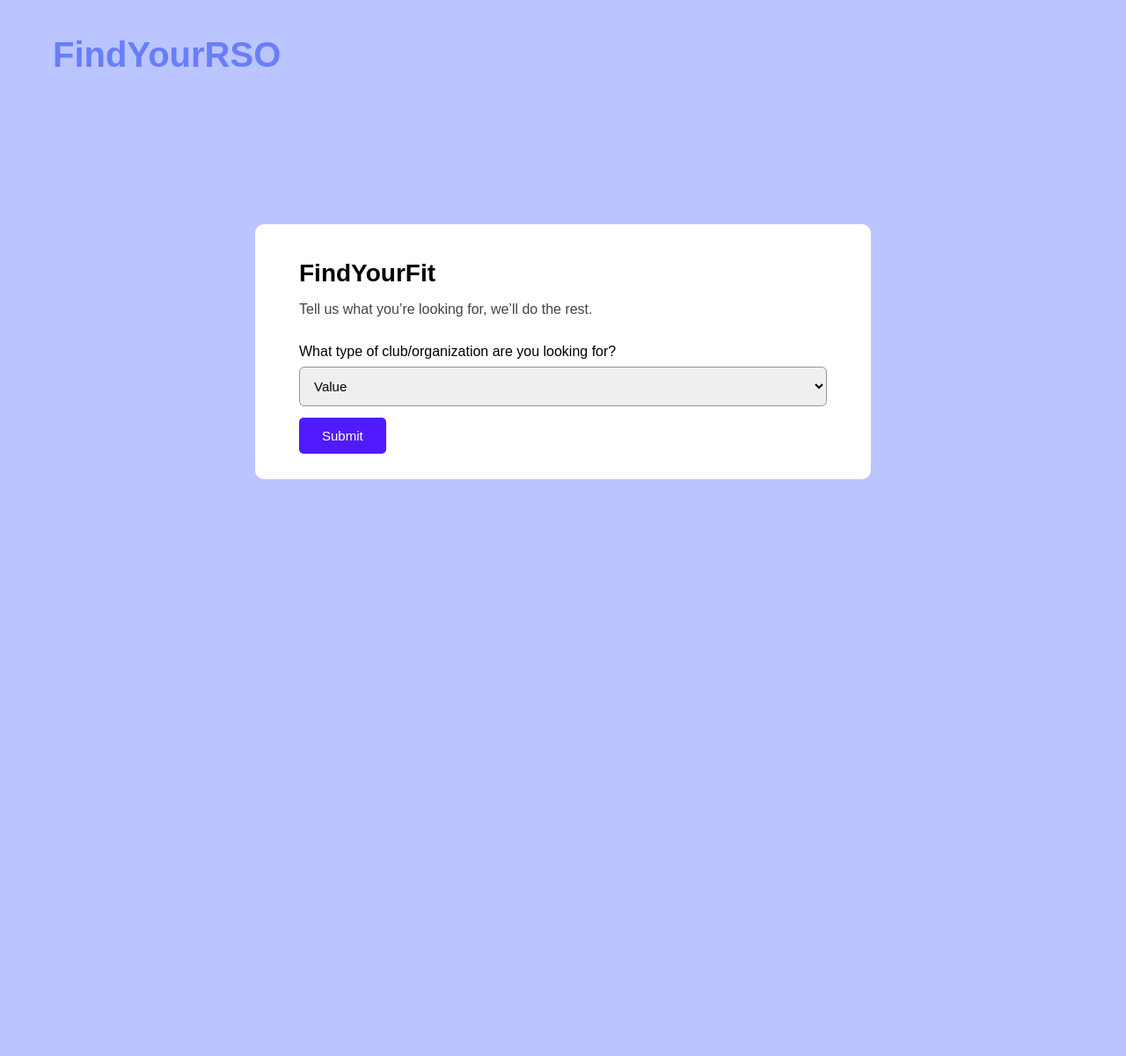
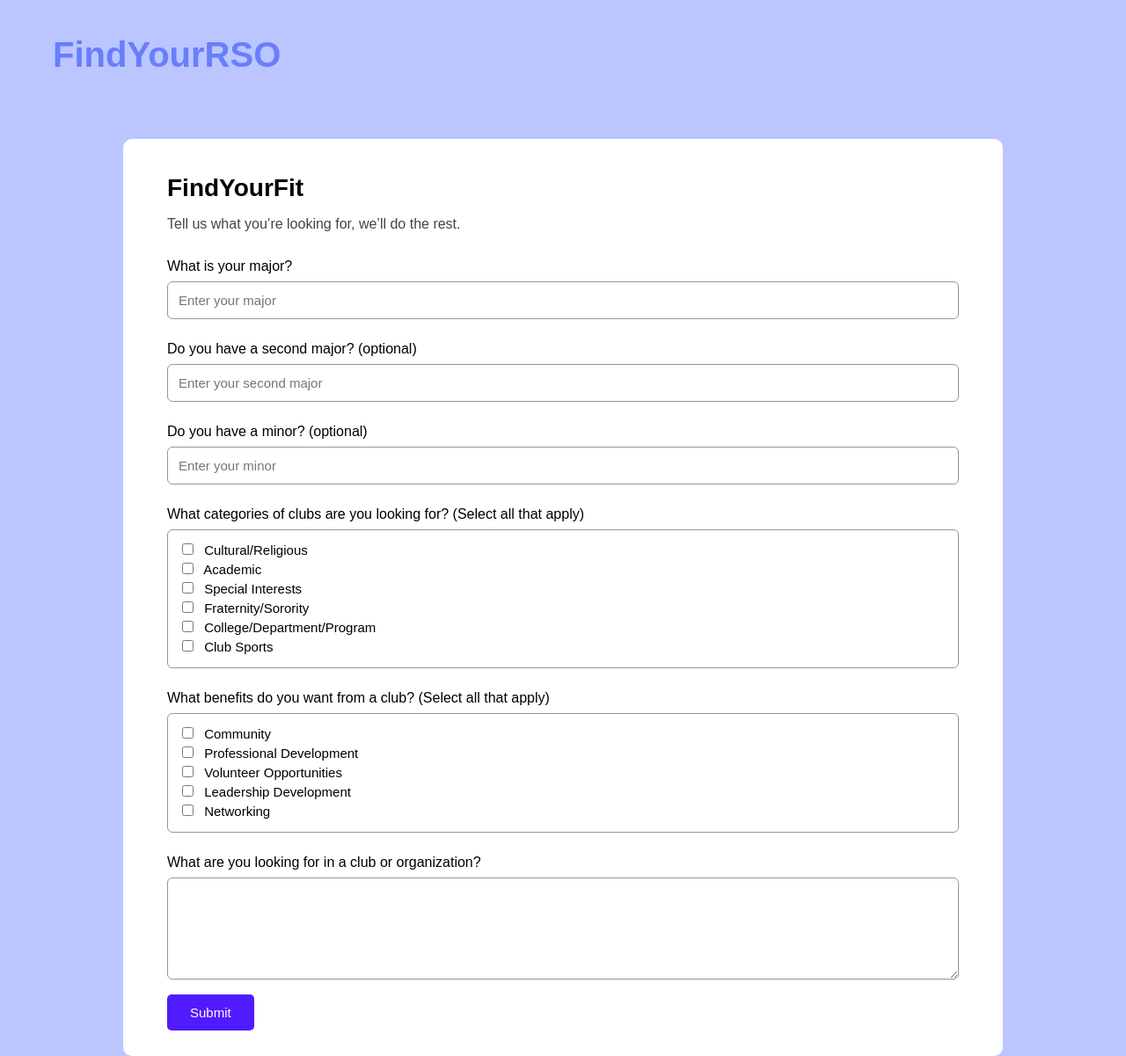
Before and after one commit to lexinejazly-asuncion/FALL25_CS152_Project, a Flask app: page /form in a window 1280 px wide. Shown: the whole page at 88% size. Before the commit the page ends 545 px from the top, so only its background shows below. Run offline with Flask 3, Linux system fonts and the light colour scheme.

Commit message:
updated form and profile html, updated model

```diff
--- a/View/static/form.css
+++ b/View/static/form.css
@@ -3,7 +3,6 @@
     background-color: rgb(187, 197, 255);
     height: 100vh;
     font-family: Arial, Helvetica, sans-serif;
-    margin: 0;
 }
 
 /* Header */
@@ -23,17 +22,18 @@
 main {
     display: flex;
     justify-content: center;
-    align-items: center;
+    align-items: flex-start;
     height: 100vh;
 }
 
 /* Main card */
 .card {
     background-color: white;
-    width: 700px;
+    width: 1000px;
     padding: 40px 50px;
     border-radius: 10px;
     box-sizing: border-box;
+    margin-top: 150px;
 }
 
 /* Titles */
@@ -79,3 +79,36 @@
     cursor: pointer;
     font-size: 15px;
 }
+
+/* Textbox */
+.textbox {
+    width: 100%;
+    padding: 12px;
+    border-radius: 6px;
+    border: 1px solid rgb(150, 150, 150);
+    margin-bottom: 25px;
+    font-size: 15px;
+    box-sizing: border-box;
+}
+
+/* Multiselect boxes */
+.checkbox-group {
+    border: 1px solid rgb(150, 150, 150);
+    border-radius: 6px;
+    padding: 12px;
+    margin-bottom: 25px;
+    font-size: 15px;
+}
+
+/* Multiselect box labels */
+.checkbox-group label {
+    display: inline;
+    font-size: 15px;
+    font-weight: normal;
+}
+
+/* Multiselect check boxes */
+.checkbox-group input[type="checkbox"] {
+    margin-right: 8px;
+    margin-bottom: 6px;
+}
--- a/View/templates/form.html
+++ b/View/templates/form.html
@@ -14,17 +14,67 @@
 
 <main>
     <div class="card">
+
         <h2 class="title">FindYourFit</h2>
         <p class="subtitle">Tell us what you’re looking for, we’ll do the rest.</p>
 
-        <label for="clubType">What type of club/organization are you looking for?</label>
-        <select id="clubType" class="dropdown">
-            <option disabled selected>Value</option>
-            <option>Academic</option>
-            <option>Engineering</option>
-            <option>Cultural</option>
-            <option>Sports</option>
-        </select>
+        <!-- Major (required) -->
+        <label for="major">What is your major?</label>
+        <input type="text" id="major" name="major" class="textbox" placeholder="Enter your major" required>
+
+
+        <!-- Second Major (optional) -->
+        <label for="secondMajor">Do you have a second major? (optional)</label>
+        <input type="text" id="secondMajor" name="secondMajor" class="textbox" placeholder="Enter your second major">
+
+        <!-- Minor (optional) -->
+        <label for="minor">Do you have a minor? (optional)</label>
+        <input type="text" id="minor" name="minor" class="textbox" placeholder="Enter your minor">
+
+        <!-- Club category multiselect (optional) -->
+        <label for="clubCategories">What categories of clubs are you looking for? (Select all that apply)</label>
+        <div class="checkbox-group">
+            <input type="checkbox" id="cultural" name="clubCategories" value="Cultural/Religious">
+            <label for="cultural">Cultural/Religious</label><br>
+
+            <input type="checkbox" id="academic" name="clubCategories" value="Academic">
+            <label for="academic">Academic</label><br>
+
+            <input type="checkbox" id="special" name="clubCategories" value="Special Interests">
+            <label for="special">Special Interests</label><br>
+
+            <input type="checkbox" id="fraternity" name="clubCategories" value="Fraternity/Sorority">
+            <label for="fraternity">Fraternity/Sorority</label><br>
+
+            <input type="checkbox" id="college" name="clubCategories" value="College/Department/Program">
+            <label for="college">College/Department/Program</label><br>
+
+            <input type="checkbox" id="sports" name="clubCategories" value="Club Sports">
+            <label for="sports">Club Sports</label>
+        </div>
+
+        <!-- Benefits multiselect (optional)-->
+        <label for="clubBenefits">What benefits do you want from a club? (Select all that apply)</label>
+        <div class="checkbox-group">
+            <input type="checkbox" id="social" name="clubBenefits" value="Community/Social">
+            <label for="social">Community</label><br>
+
+            <input type="checkbox" id="professional" name="clubBenefits" value="Professional/Technical">
+            <label for="professional">Professional Development</label><br>
+
+            <input type="checkbox" id="service" name="clubBenefits" value="Service">
+            <label for="service">Volunteer Opportunities</label><br>
+
+            <input type="checkbox" id="leadership" name="clubBenefits" value="Leadership">
+            <label for="leadership">Leadership Development</label><br>
+
+            <input type="checkbox" id="networking" name="clubBenefits" value="Networking">
+            <label for="networking">Networking</label>
+        </div>
+
+        <!-- User query -->
+        <label for="description">What are you looking for in a club or organization?</label>
+        <textarea id="description" name="description" class="textbox" rows="5" required></textarea>
 
         <div class="button-container">
             <a href="/explore" class="button">Submit</a>
--- a/View/templates/profile.html
+++ b/View/templates/profile.html
@@ -10,7 +10,7 @@
 <body>
 
 <header>
-    <h1 class="logo">FindYourRSO</h1>
+    <h1>FindYourRSO</h1>
 </header>
 
 <main>
--- a/config/paths.py
+++ b/config/paths.py
@@ -15,8 +15,6 @@
 #TO LOAD MODELS
 TRAINED_MODEL_PATH = os.path.join(GENERATED_CONTENT_PATH, "trained_models")
 
-CLUB_SIMILARITY_MATRIX_PATH = os.path.join(TRAINED_MODEL_PATH, "club_similarity_matrix.npy")
-
 TFIDF_VECTORIZER_PATH = os.path.join(TRAINED_MODEL_PATH, "tfidf_vectorizer.pkl")
 LEXICAL_MATRIX_PATH = os.path.join(TRAINED_MODEL_PATH, "lexical_matrix.npz")
 
```
Also changed, not shown: Model/scripts/model_trainer.py (+4 -9 lines), Model/scripts/recommender.py (+4 -4 lines), View/static/profile.css (+13 -5 lines), main.py (+13 -4 lines).
